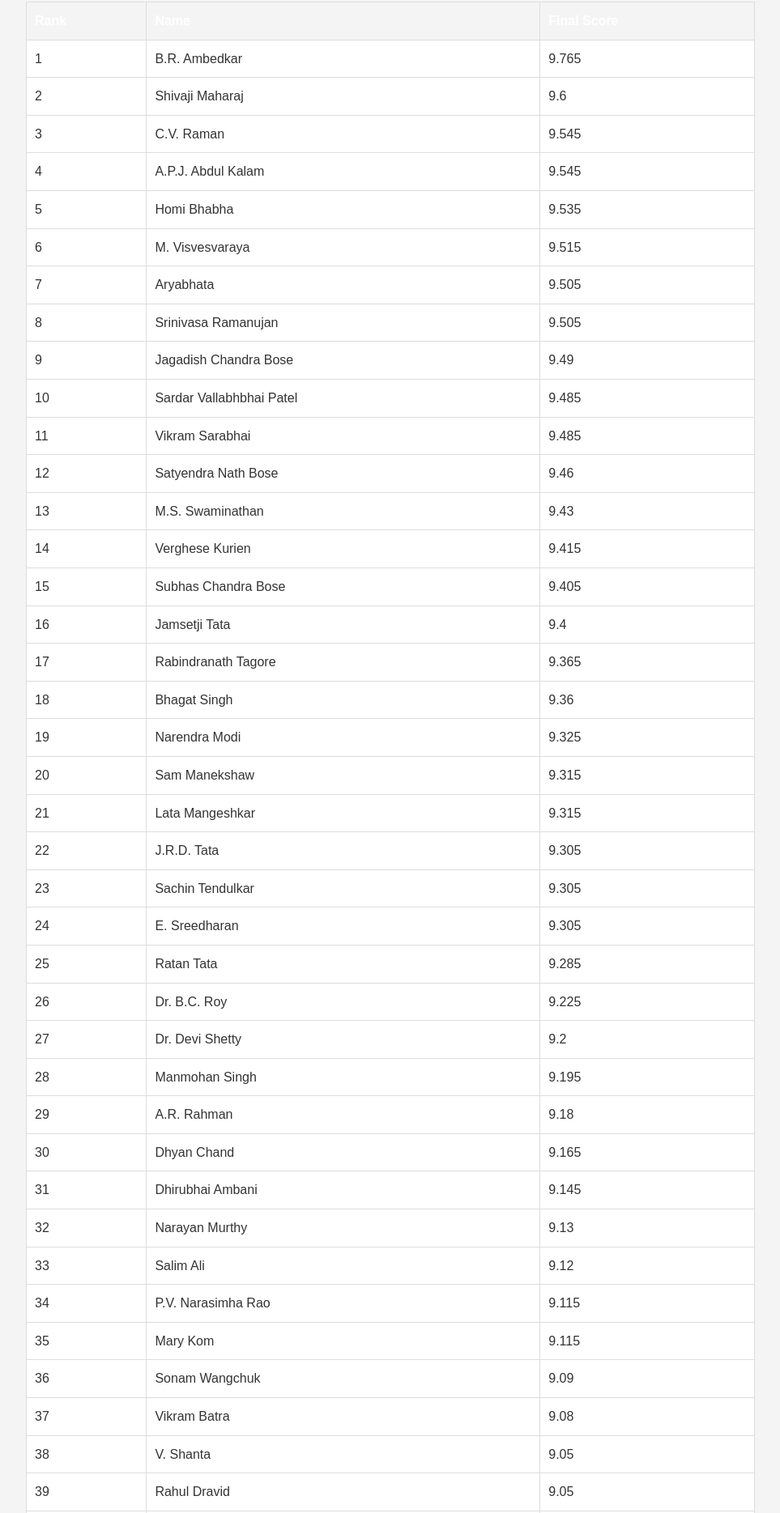
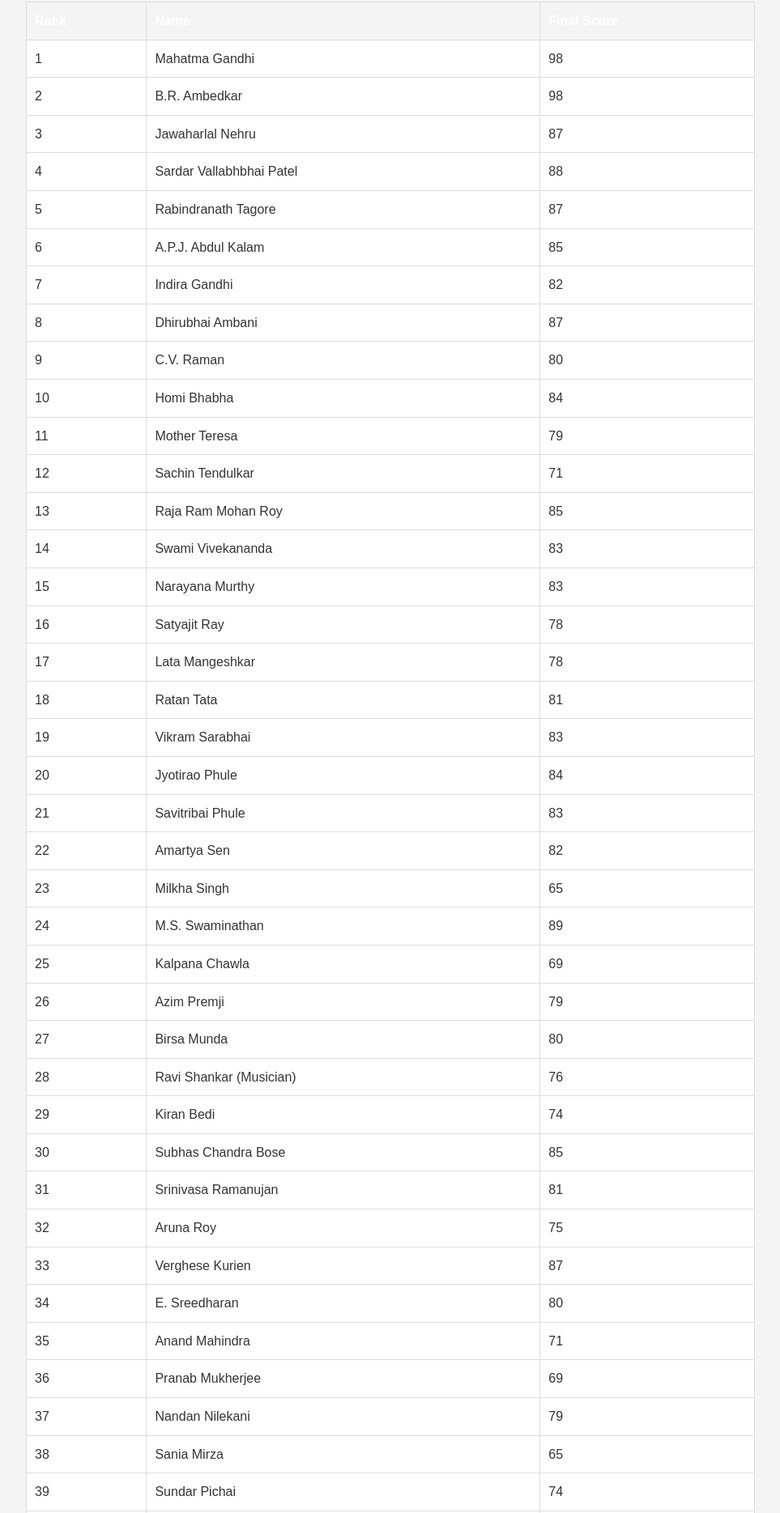
Before and after one commit to mayo124/Top-50-Indians, a plain HTML site: page index.html in a window 1280 px wide. Shown: the part 132-2001 px from the top of the page at 81% size, without its empty margins (158-1121 px from the left). Drawn offline with Linux system fonts and the light colour scheme.

Commit message:
Update index.html

```diff
--- a/index.html
+++ b/index.html
@@ -5,13 +5,6 @@
   <meta name="viewport" content="width=device-width, initial-scale=1.0">
   <title>Impact Ranking Methodology</title>
   <link rel="stylesheet" href="styles.css">
-</head>
-<body>
-
-<head>
-    <meta charset="UTF-8">
-    <meta name="viewport" content="width=device-width, initial-scale=1.0">
-    <title>Most Impactful Indians</title>
   <style>
     body { font-family: Arial, sans-serif; margin: 20px; padding: 20px; background-color: #f4f4f4; }
     h1 { text-align: center; }
@@ -19,8 +12,30 @@
     th, td { padding: 10px; border: 1px solid #ddd; text-align: left; }
     th { background-color: #333; color: #fff; }
     .container { max-width: 900px; margin: auto; }
+    .tooltip { position: relative; display: inline-block; cursor: pointer; }
+    .tooltip .tooltiptext {
+      visibility: hidden;
+      width: 300px;
+      background-color: #333;
+      color: #fff;
+      text-align: left;
+      border-radius: 5px;
+      padding: 10px;
+      position: absolute;
+      z-index: 1;
+      bottom: 125%; /* Position above the text */
+      left: 50%;
+      margin-left: -150px; /* Center the tooltip */
+      opacity: 0;
+      transition: opacity 0.3s;
+    }
+    .tooltip:hover .tooltiptext {
+      visibility: visible;
+      opacity: 1;
+    }
   </style>
 </head>
+<body>
 
   <div class="container">
     <h1>Top Most Impactful Indians</h1>
@@ -30,59 +45,169 @@
         <th>Name</th>
         <th>Final Score</th>
       </tr>
-            <tr><td>1</td><td>B.R. Ambedkar</td><td>9.765</td></tr>
-            <tr><td>2</td><td>Shivaji Maharaj</td><td>9.6</td></tr>
-            <tr><td>3</td><td>C.V. Raman</td><td>9.545</td></tr>
-            <tr><td>4</td><td>A.P.J. Abdul Kalam</td><td>9.545</td></tr>
-            <tr><td>5</td><td>Homi Bhabha</td><td>9.535</td></tr>
-            <tr><td>6</td><td>M. Visvesvaraya</td><td>9.515</td></tr>
-            <tr><td>7</td><td>Aryabhata</td><td>9.505</td></tr>
-            <tr><td>8</td><td>Srinivasa Ramanujan</td><td>9.505</td></tr>
-            <tr><td>9</td><td>Jagadish Chandra Bose</td><td>9.49</td></tr>
-            <tr><td>10</td><td>Sardar Vallabhbhai Patel</td><td>9.485</td></tr>
-            <tr><td>11</td><td>Vikram Sarabhai</td><td>9.485</td></tr>
-            <tr><td>12</td><td>Satyendra Nath Bose</td><td>9.46</td></tr>
-            <tr><td>13</td><td>M.S. Swaminathan</td><td>9.43</td></tr>
-            <tr><td>14</td><td>Verghese Kurien</td><td>9.415</td></tr>
-            <tr><td>15</td><td>Subhas Chandra Bose</td><td>9.405</td></tr>
-            <tr><td>16</td><td>Jamsetji Tata</td><td>9.4</td></tr>
-            <tr><td>17</td><td>Rabindranath Tagore</td><td>9.365</td></tr>
-            <tr><td>18</td><td>Bhagat Singh</td><td>9.36</td></tr>
-            <tr><td>19</td><td>Narendra Modi</td><td>9.325</td></tr>
-            <tr><td>20</td><td>Sam Manekshaw</td><td>9.315</td></tr>
-            <tr><td>21</td><td>Lata Mangeshkar</td><td>9.315</td></tr>
-            <tr><td>22</td><td>J.R.D. Tata</td><td>9.305</td></tr>
-            <tr><td>23</td><td>Sachin Tendulkar</td><td>9.305</td></tr>
-            <tr><td>24</td><td>E. Sreedharan</td><td>9.305</td></tr>
-            <tr><td>25</td><td>Ratan Tata</td><td>9.285</td></tr>
-            <tr><td>26</td><td>Dr. B.C. Roy</td><td>9.225</td></tr>
-            <tr><td>27</td><td>Dr. Devi Shetty</td><td>9.2</td></tr>
-            <tr><td>28</td><td>Manmohan Singh</td><td>9.195</td></tr>
-            <tr><td>29</td><td>A.R. Rahman</td><td>9.18</td></tr>
-            <tr><td>30</td><td>Dhyan Chand</td><td>9.165</td></tr>
-            <tr><td>31</td><td>Dhirubhai Ambani</td><td>9.145</td></tr>
-            <tr><td>32</td><td>Narayan Murthy</td><td>9.13</td></tr>
-            <tr><td>33</td><td>Salim Ali</td><td>9.12</td></tr>
-            <tr><td>34</td><td>P.V. Narasimha Rao</td><td>9.115</td></tr>
-            <tr><td>35</td><td>Mary Kom</td><td>9.115</td></tr>
-            <tr><td>36</td><td>Sonam Wangchuk</td><td>9.09</td></tr>
-            <tr><td>37</td><td>Vikram Batra</td><td>9.08</td></tr>
-            <tr><td>38</td><td>V. Shanta</td><td>9.05</td></tr>
-            <tr><td>39</td><td>Rahul Dravid</td><td>9.05</td></tr>
-            <tr><td>40</td><td>P.T. Usha</td><td>9.035</td></tr>
-            <tr><td>41</td><td>Sunderlal Bahuguna</td><td>9.035</td></tr>
-            <tr><td>42</td><td>K. Kamaraj</td><td>9.025</td></tr>
-            <tr><td>43</td><td>Birsa Munda</td><td>9.025</td></tr>
-            <tr><td>44</td><td>Kiran Mazumdar-Shaw</td><td>9.02</td></tr>
-            <tr><td>45</td><td>Rajnikanth</td><td>9.0</td></tr>
-            <tr><td>46</td><td>Medha Patkar</td><td>8.97</td></tr>
-            <tr><td>47</td><td>R.K. Laxman</td><td>8.965</td></tr>
-            <tr><td>48</td><td>Biju Patnaik</td><td>8.88</td></tr>
-            <tr><td>49</td><td>Rajendra Prasad</td><td>8.87</td></tr>
-            <tr><td>50</td><td>M.F. Husain</td><td>8.86</td></tr>
+      <tr>
+        <td>1</td>
+        <td><div class="tooltip">Mahatma Gandhi<span class="tooltiptext">
+          <strong>National/Global Impact:</strong> 30 (Led independence movement, global icon of non-violence)<br>
+          <strong>Longevity:</strong> 20 (Still revered, principles followed worldwide)<br>
+          <strong>Economic/Social:</strong> 18 (Social impact through independence, economic less direct)<br>
+          <strong>Innovation:</strong> 15 (Non-violent resistance as a political tool)<br>
+          <strong>Influence:</strong> 15 (Global recognition)<br>
+          <strong>Total:</strong> 30+20+18+15+15 = 98
+        </span></div></td>
+        <td>98</td>
+      </tr>
+      <tr>
+        <td>2</td>
+        <td><div class="tooltip">B.R. Ambedkar<span class="tooltiptext">
+          <strong>National Impact:</strong> 30 (Architect of Constitution, champion of social justice)<br>
+          <strong>Longevity:</strong> 20 (Constitution still in place, ongoing relevance)<br>
+          <strong>Economic/Social:</strong> 20 (Fought caste discrimination, direct social impact)<br>
+          <strong>Innovation:</strong> 14 (Legal frameworks for equality)<br>
+          <strong>Influence:</strong> 14 (Highly respected, especially among Dalits)<br>
+          <strong>Total:</strong> 30+20+20+14+14 = 98
+        </span></div></td>
+        <td>98</td>
+      </tr>
+      <tr>
+        <td>3</td>
+        <td><div class="tooltip">Jawaharlal Nehru<span class="tooltiptext">
+          <strong>National Impact:</strong> 28 (First PM, shaped modern India)<br>
+          <strong>Longevity:</strong> 18 (Institutions like IITs, AIIMS still exist)<br>
+          <strong>Economic:</strong> 15 (Mixed economic policies, socialist approach)<br>
+          <strong>Innovation:</strong> 12 (Non-aligned movement, secularism)<br>
+          <strong>Influence:</strong> 14 (Respected globally during his time)<br>
+          <strong>Total:</strong> 28+18+15+12+14 = 87
+        </span></div></td>
+        <td>87</td>
+      </tr>
+      <tr>
+        <td>4</td>
+        <td><div class="tooltip">Sardar Vallabhbhai Patel<span class="tooltiptext">
+          <strong>National Impact:</strong> 27 (Unified India by integrating princely states)<br>
+          <strong>Longevity:</strong> 19 (India's territorial integrity)<br>
+          <strong>Economic/Social:</strong> 16 (Unity crucial for economic development)<br>
+          <strong>Innovation:</strong> 13 (Diplomatic and administrative tactics)<br>
+          <strong>Influence:</strong> 13 (Respected, but less than Nehru/Gandhi)<br>
+          <strong>Total:</strong> 27+19+16+13+13 = 88
+        </span></div></td>
+        <td>88</td>
+      </tr>
+      <tr>
+        <td>5</td>
+        <td><div class="tooltip">Rabindranath Tagore<span class="tooltiptext">
+          <strong>National Impact:</strong> 25 (Nobel laureate, composed national anthems)<br>
+          <strong>Longevity:</strong> 18 (Works still celebrated)<br>
+          <strong>Economic/Social:</strong> 14 (Cultural impact, not direct economic)<br>
+          <strong>Innovation:</strong> 15 (Literary and educational contributions)<br>
+          <strong>Influence:</strong> 15 (Global literary figure)<br>
+          <strong>Total:</strong> 25+18+14+15+15 = 87
+        </span></div></td>
+        <td>87</td>
+      </tr>
+      <tr>
+        <td>6</td>
+        <td><div class="tooltip">A.P.J. Abdul Kalam<span class="tooltiptext">
+          <strong>National Impact:</strong> 24 (Missile man, President)<br>
+          <strong>Longevity:</strong> 17 (Defense tech remains important)<br>
+          <strong>Economic:</strong> 14 (Indirect through technology)<br>
+          <strong>Innovation:</strong> 15 (Developed missile systems)<br>
+          <strong>Influence:</strong> 15 (Youth icon, highly respected)<br>
+          <strong>Total:</strong> 24+17+14+15+15 = 85
+        </span></div></td>
+        <td>85</td>
+      </tr>
+      <tr>
+        <td>7</td>
+        <td><div class="tooltip">Indira Gandhi<span class="tooltiptext">
+          <strong>National Impact:</strong> 26 (PM during pivotal moments)<br>
+          <strong>Longevity:</strong> 15 (Green Revolution, 1971 war)<br>
+          <strong>Economic:</strong> 16 (Green Revolution boosted agriculture)<br>
+          <strong>Innovation:</strong> 12 (Strong central leadership)<br>
+          <strong>Influence:</strong> 13 (Controversial but influential)<br>
+          <strong>Total:</strong> 26+15+16+12+13 = 82
+        </span></div></td>
+        <td>82</td>
+      </tr>
+      <tr>
+        <td>8</td>
+        <td><div class="tooltip">Dhirubhai Ambani<span class="tooltiptext">
+          <strong>National Impact:</strong> 22 (Revolutionized Indian business)<br>
+          <strong>Longevity:</strong> 18 (Reliance remains a major company)<br>
+          <strong>Economic:</strong> 20 (Transformed industries)<br>
+          <strong>Innovation:</strong> 14 (Business strategies)<br>
+          <strong>Influence:</strong> 13 (Inspired entrepreneurs)<br>
+          <strong>Total:</strong> 22+18+20+14+13 = 87
+        </span></div></td>
+        <td>87</td>
+      </tr>
+      <tr>
+        <td>9</td>
+        <td><div class="tooltip">C.V. Raman<span class="tooltiptext">
+          <strong>National Impact:</strong> 22 (Nobel Prize in Physics)<br>
+          <strong>Longevity:</strong> 17 (Scientific legacy)<br>
+          <strong>Economic:</strong> 12 (Indirect through science)<br>
+          <strong>Innovation:</strong> 15 (Raman Effect)<br>
+          <strong>Influence:</strong> 14 (Inspiration for scientists)<br>
+          <strong>Total:</strong> 22+17+12+15+14 = 80
+        </span></div></td>
+        <td>80</td>
+      </tr>
+      <tr>
+        <td>10</td>
+        <td><div class="tooltip">Homi Bhabha<span class="tooltiptext">
+          <strong>National Impact:</strong> 23 (Nuclear program founder)<br>
+          <strong>Longevity:</strong> 18 (Nuclear energy and research)<br>
+          <strong>Economic:</strong> 15 (Energy infrastructure)<br>
+          <strong>Innovation:</strong> 15 (Pioneered nuclear research)<br>
+          <strong>Influence:</strong> 13 (Scientific community)<br>
+          <strong>Total:</strong> 23+18+15+15+13 = 84
+        </span></div></td>
+        <td>84</td>
+      </tr>
+      <!-- Add the remaining 40 individuals without tooltips -->
+      <tr><td>11</td><td>Mother Teresa</td><td>79</td></tr>
+      <tr><td>12</td><td>Sachin Tendulkar</td><td>71</td></tr>
+      <tr><td>13</td><td>Raja Ram Mohan Roy</td><td>85</td></tr>
+      <tr><td>14</td><td>Swami Vivekananda</td><td>83</td></tr>
+      <tr><td>15</td><td>Narayana Murthy</td><td>83</td></tr>
+      <tr><td>16</td><td>Satyajit Ray</td><td>78</td></tr>
+      <tr><td>17</td><td>Lata Mangeshkar</td><td>78</td></tr>
+      <tr><td>18</td><td>Ratan Tata</td><td>81</td></tr>
+      <tr><td>19</td><td>Vikram Sarabhai</td><td>83</td></tr>
+      <tr><td>20</td><td>Jyotirao Phule</td><td>84</td></tr>
+      <tr><td>21</td><td>Savitribai Phule</td><td>83</td></tr>
+      <tr><td>22</td><td>Amartya Sen</td><td>82</td></tr>
+      <tr><td>23</td><td>Milkha Singh</td><td>65</td></tr>
+      <tr><td>24</td><td>M.S. Swaminathan</td><td>89</td></tr>
+      <tr><td>25</td><td>Kalpana Chawla</td><td>69</td></tr>
+      <tr><td>26</td><td>Azim Premji</td><td>79</td></tr>
+      <tr><td>27</td><td>Birsa Munda</td><td>80</td></tr>
+      <tr><td>28</td><td>Ravi Shankar (Musician)</td><td>76</td></tr>
+      <tr><td>29</td><td>Kiran Bedi</td><td>74</td></tr>
+      <tr><td>30</td><td>Subhas Chandra Bose</td><td>85</td></tr>
+      <tr><td>31</td><td>Srinivasa Ramanujan</td><td>81</td></tr>
+      <tr><td>32</td><td>Aruna Roy</td><td>75</td></tr>
+      <tr><td>33</td><td>Verghese Kurien</td><td>87</td></tr>
+      <tr><td>34</td><td>E. Sreedharan</td><td>80</td></tr>
+      <tr><td>35</td><td>Anand Mahindra</td><td>71</td></tr>
+      <tr><td>36</td><td>Pranab Mukherjee</td><td>69</td></tr>
+      <tr><td>37</td><td>Nandan Nilekani</td><td>79</td></tr>
+      <tr><td>38</td><td>Sania Mirza</td><td>65</td></tr>
+      <tr><td>39</td><td>Sundar Pichai</td><td>74</td></tr>
+      <tr><td>40</td><td>Mary Kom</td><td>66</td></tr>
+      <tr><td>41</td><td>Rani Lakshmibai</td><td>80</td></tr>
+      <tr><td>42</td><td>Salim Ali</td><td>71</td></tr>
+      <tr><td>43</td><td>Jamsetji Tata</td><td>89</td></tr>
+      <tr><td>44</td><td>Medha Patkar</td><td>71</td></tr>
+      <tr><td>45</td><td>Manmohan Singh</td><td>83</td></tr>
+      <tr><td>46</td><td>Anna Hazare</td><td>70</td></tr>
+      <tr><td>47</td><td>Kailash Satyarthi</td><td>78</td></tr>
+      <tr><td>48</td><td>R.K. Laxman</td><td>72</td></tr>
+      <tr><td>49</td><td>Dhyan Chand</td><td>66</td></tr>
+      <tr><td>50</td><td>P.V. Narasimha Rao</td><td>79</td></tr>
     </table>
   </div>
-
 
   <section id="methodology">
     <h2>Methodology: How We Ranked Impact</h2>
```
Lines whose indentation alone changed are shown as unchanged.
